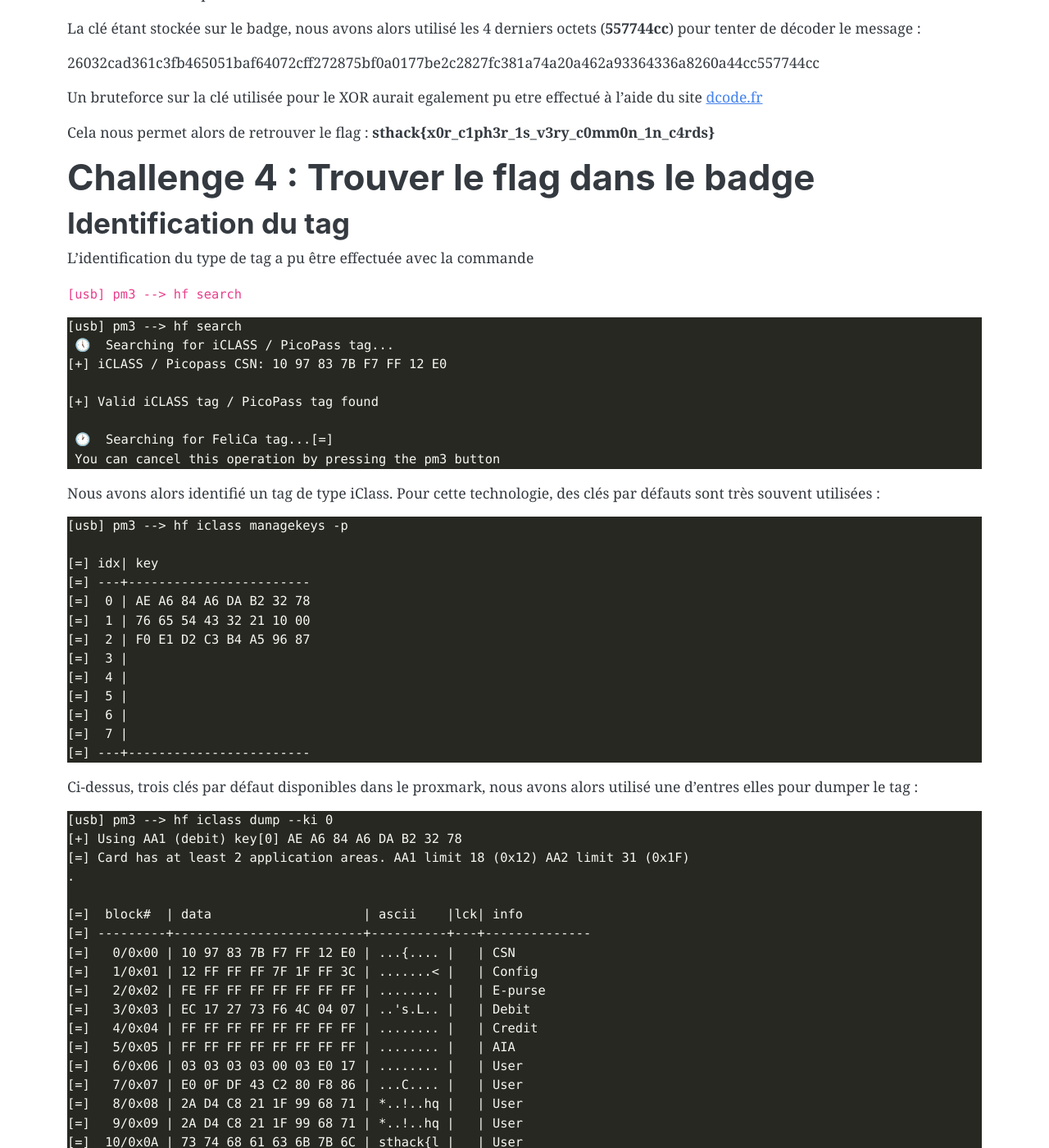
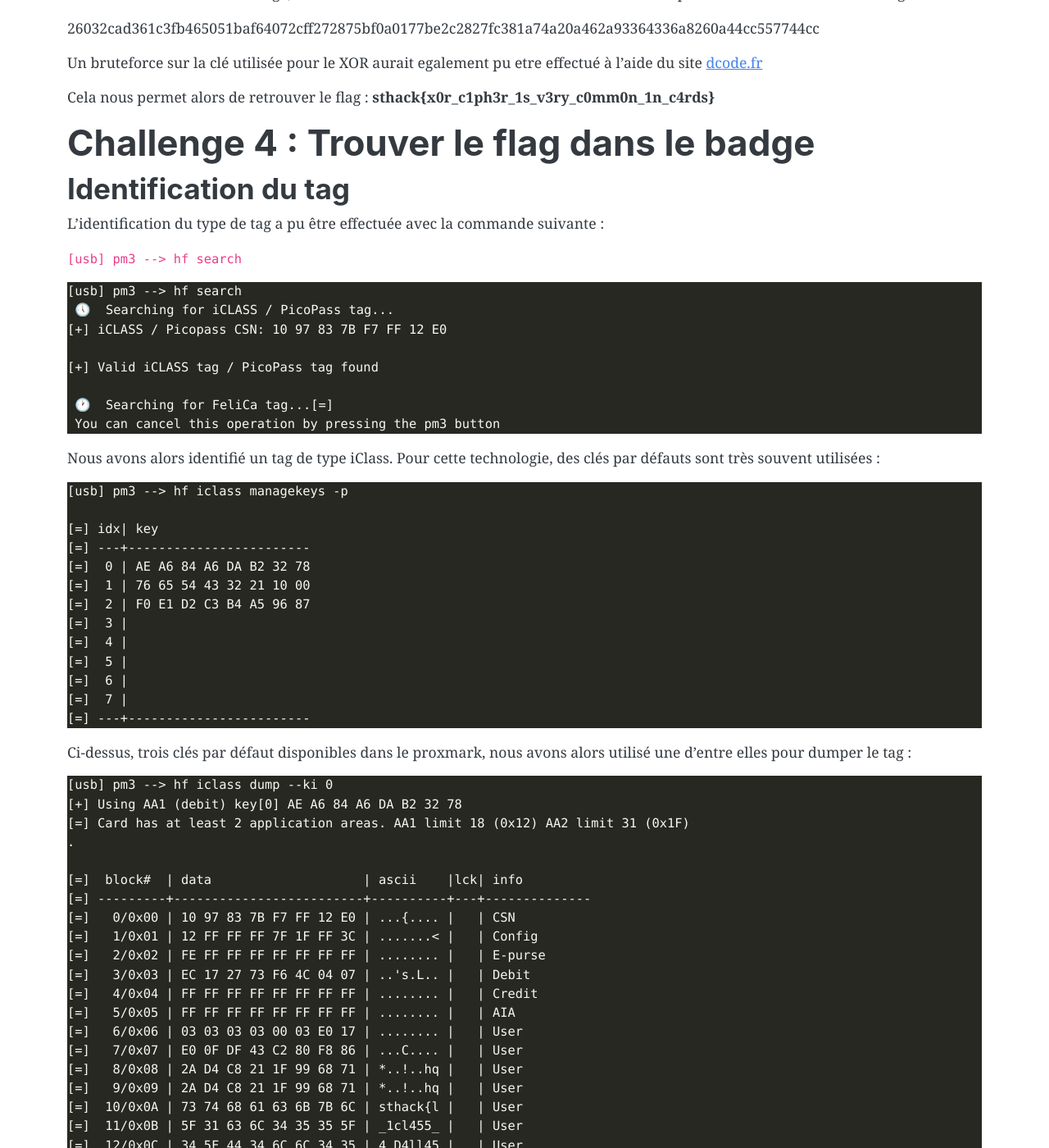
Before and after one commit to rootdurhum/rootdurhum.github.io, a Jekyll site: the page built from _posts/sthack-2021/2021-10-15-RFID.md, in a window 1280 px wide and 1400 px high, scrolled down 7195 px. Shown: the whole window at 82% size. Built offline with Jekyll 4.4.1, drawn with Linux system fonts in a browser that asks for light colours; some of the changed text lies outside the part shown.

Commit message:
Update 2021-10-15-RFID.md

````diff
--- a/_posts/sthack-2021/2021-10-15-RFID.md
+++ b/_posts/sthack-2021/2021-10-15-RFID.md
@@ -339,7 +338,7 @@ Cela nous permet alors de retrouver le flag : **sthack{x0r_c1ph3r_1s_v3ry_c0mm0n
 
 ## Identification du tag
 
-L'identification du type de tag a pu être effectuée avec la commande
+L'identification du type de tag a pu être effectuée avec la commande suivante :
 
 `[usb] pm3 --> hf search`
 
@@ -372,7 +371,7 @@ Nous avons alors identifié un tag de type iClass. Pour cette technologie, des c
 [=] ---+------------------------
 ```
 
-Ci-dessus, trois clés par défaut disponibles dans le proxmark, nous avons alors utilisé une d'entres elles pour dumper le tag :
+Ci-dessus, trois clés par défaut disponibles dans le proxmark, nous avons alors utilisé une d'entre elles pour dumper le tag :
 
 ```
 [usb] pm3 --> hf iclass dump --ki 0
````
Also changed, not shown: other parts of _posts/sthack-2021/2021-10-15-RFID.md (+2 -3 lines).
